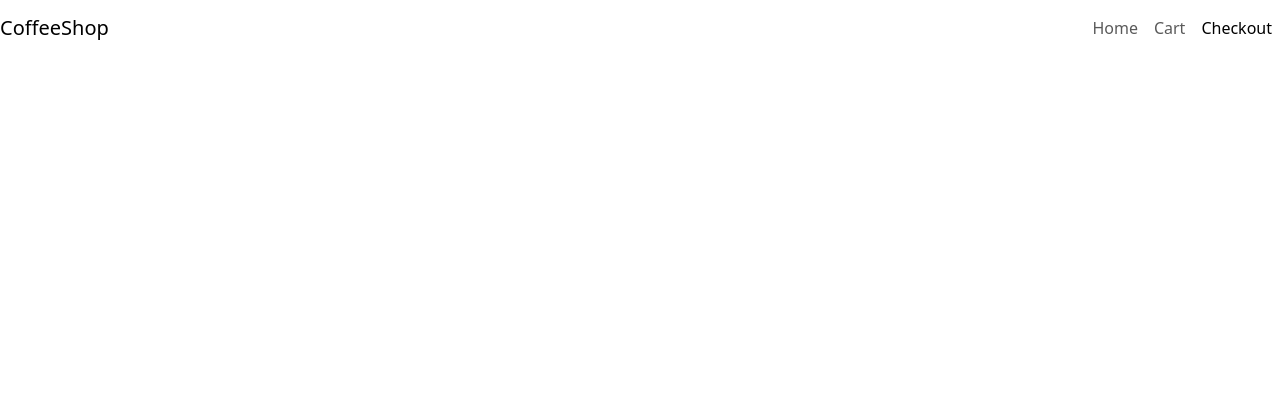
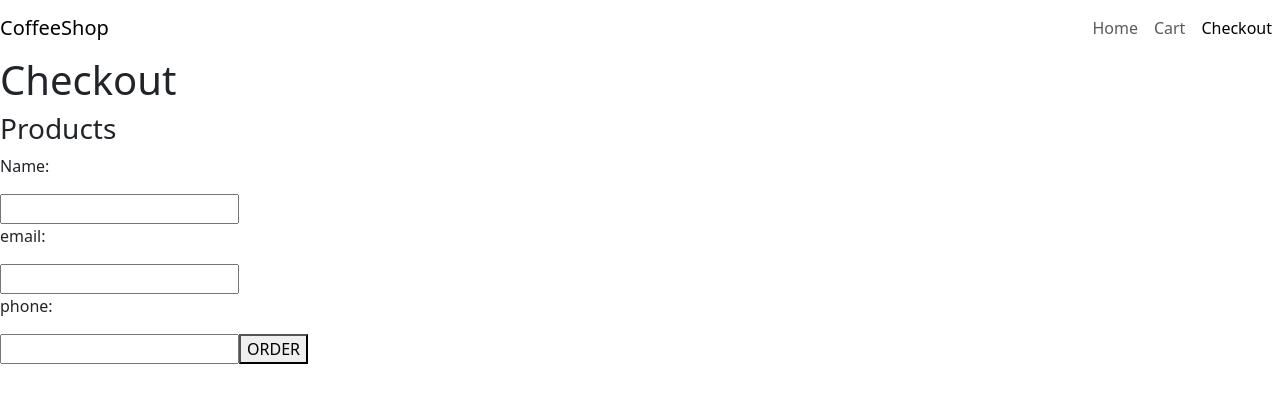
Before and after one commit to p-dubowik/ShopApp, a React (Create React App) app in the folder client/: page /checkout in a window 1280 px wide. Shown: the top 402 px of the page. Built offline with nearby package versions, Linux system fonts and the light colour scheme.

Commit message:
Add order functionality, clear cart after successful order.

```diff
--- a/client/src/pages/Checkout/Checkout.js
+++ b/client/src/pages/Checkout/Checkout.js
@@ -1,5 +1,89 @@
+import { useSelector, useDispatch } from "react-redux";
+import { useState, useEffect } from "react";
+import { clearCart, getCartProducts } from "../../redux/cartRedux";
+import { getAllProducts } from "../../redux/productsRedux";
+import { getOrder, submitOrder } from "../../redux/ordersRedux";
+
 const Checkout = () => {
-    return
+
+    const dispatch = useDispatch();
+
+    const cart = useSelector(getCartProducts);
+    const products = useSelector(getAllProducts);
+    const order = useSelector(getOrder);
+
+    useEffect(() => {
+        if(order) {
+            dispatch(clearCart());
+        }
+    }, [order, dispatch]);
+
+    const [form, setForm] = useState({
+        customerName: '',
+        email: '',
+        phone: '',
+    })
+
+    const data = {
+        ...form,
+        items: cart,
+    }
+
+    const handleChange = e => {
+        setForm({
+            ...form,
+            [e.target.name]: e.target.value,
+        });
+    }
+
+    return (
+        <div>
+            <h1>Checkout</h1>
+
+            <h3>Products</h3>
+
+            {cart.map(cartItem => {
+
+                const product = products.find(product => product.id === cartItem.productId);
+
+                if(!product) return null;
+
+                return (
+                    <div key={cartItem.productId}>
+                        <h3>{product.name}</h3>
+                        <p>Price: {product.price}</p>
+                        <p>Amount: {cartItem.amount}</p>
+                        <p>Comment: {cartItem.comment}</p>
+                    </div>
+                )
+            })}
+
+            {products.map(p => (
+                <div key={p.id}>{p.id}</div>
+            ))}
+
+            <p>Name:</p>
+            <input
+            name="customerName"
+            value={form.customerName}
+            onChange={handleChange}
+            />
+            <p>email:</p>
+            <input
+            name="email"
+            value={form.email}
+            onChange={handleChange}
+            />
+            <p>phone:</p>
+            <input
+            name="phone"
+            value={form.phone}
+            onChange={handleChange}
+            />
+
+            <button onClick={() => dispatch(submitOrder(data))}>ORDER</button>
+        </div>
+    )
 };
 
 export default Checkout;
--- a/client/src/redux/cartRedux.js
+++ b/client/src/redux/cartRedux.js
@@ -13,6 +13,8 @@ const ADD_TO_CART = createActionName('ADD_TO_CART');
 const UPDATE_AMOUNT = createActionName('UPDATE_AMOUNT');
 const REMOVE_FROM_CART = createActionName('REMOVE_FROM_CART');
 const UPDATE_COMMENT = createActionName('UPDATE_COMMENT');
+
+const CLEAR_CART = createActionName('CLEAR_CART');
 //
 
 export const addToCart = payload => ({ payload, type: ADD_TO_CART });
@@ -20,6 +22,8 @@ export const addToCart = payload => ({ payload, type: ADD_TO_CART });
 export const updateAmount = payload => ({ payload, type: UPDATE_AMOUNT });
 export const removeFromCart = payload => ({ payload, type: REMOVE_FROM_CART });
 export const updateComment = payload => ({ payload, type: UPDATE_COMMENT});
+
+export const clearCart = payload => ({ payload, type: CLEAR_CART});
 
 /* INITIAL STATE */
 const initialState = {
@@ -38,6 +42,8 @@ export default function cartReducer(statePart=initialState, action = {}) {
             return { ...statePart, products: statePart.products.map(product => product.productId === action.payload.productId ? { ...product, comment: action.payload.comment } : product)};
         case REMOVE_FROM_CART:
             return { ...statePart, products: statePart.products.filter(product => product.productId !== action.payload)}
+        case CLEAR_CART:
+            return { ...statePart, products: [] };
         default:
             return statePart;
     }
--- a/client/src/redux/ordersRedux.js
+++ b/client/src/redux/ordersRedux.js
@@ -0,0 +1,77 @@
+import API_URL from "../config";
+
+/* SELECTORS */
+export const getOrderLoading = ({ orders }) => orders.loading;
+export const getOrderError = ({ orders }) => orders.error;
+
+export const getOrder = ({ orders }) => orders.data;
+
+/* ACTIONS */
+
+// action names
+const reducerName = 'orders';
+const createActionName = name => `app/${reducerName}/${name}`;
+
+const START_REQUEST = createActionName('START_REQUEST');
+const END_REQUEST = createActionName('END_REQUEST');
+const ERROR_REQUEST = createActionName('ERROR_REQUEST');
+
+//
+
+export const startRequest = payload => ({ payload, type: START_REQUEST });
+export const endRequest = payload => ({ payload, type: END_REQUEST });
+export const errorRequest = payload => ({ payload, type: ERROR_REQUEST });
+
+
+/* THUNKS */
+export const submitOrder = orderData => {
+    return async dispatch => {
+
+        dispatch(startRequest());
+
+        try {
+
+            const settings = {
+                method: 'POST',
+                headers: {
+                    "Content-Type": "application/json"
+                },
+                body: JSON.stringify(orderData),
+            };
+
+            const response = await fetch(`${API_URL}/orders`, settings);
+
+            if(!response.ok) {
+                throw new Error("Failed to create order");
+            }
+
+            const order = await response.json();
+
+            dispatch(endRequest(order));
+        } catch (error) {
+            dispatch(errorRequest(error.message));
+        }
+    };
+};
+
+/* INITIAL STATE */
+const initialState = {
+    data: null,
+    loading: false,
+    error: null
+}
+
+/* REDUCER */
+
+export default function ordersReducer(statePart=initialState, action = {}) {
+    switch(action.type) {
+        case START_REQUEST:
+            return {...statePart, loading: true, error: null};
+        case END_REQUEST:
+            return {...statePart, loading: false, data: action.payload, error: null};
+        case ERROR_REQUEST:
+            return {...statePart, loading: false, error: action.payload}
+        default:
+            return statePart;
+    }
+}
--- a/client/src/redux/store.js
+++ b/client/src/redux/store.js
@@ -3,10 +3,12 @@ import thunk from "redux-thunk";
 
 import productsReducer from "./productsRedux";
 import cartReducer from "./cartRedux";
+import ordersReducer from "./ordersRedux";
 
 const rootReducer = combineReducers({
     products: productsReducer,
-    cart: cartReducer
+    cart: cartReducer,
+    orders: ordersReducer
 });
 
 const store = createStore(
```
